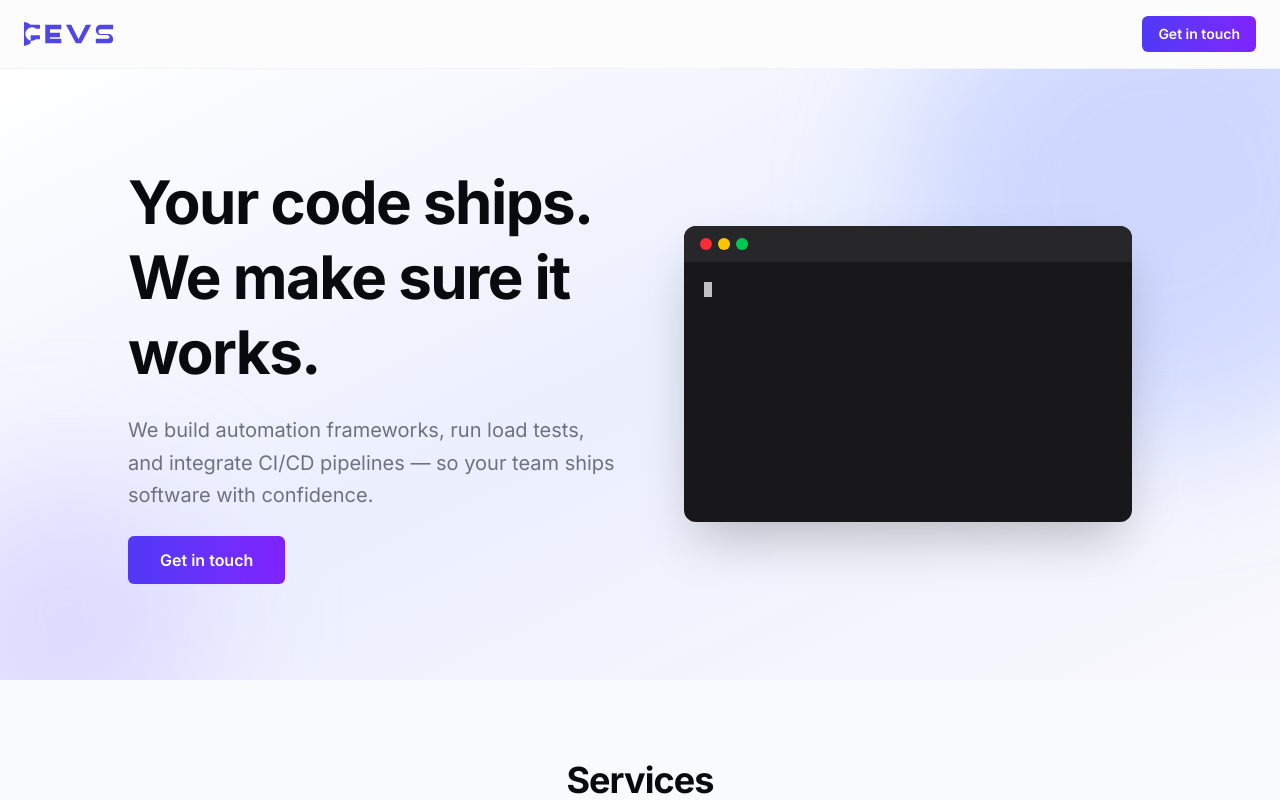
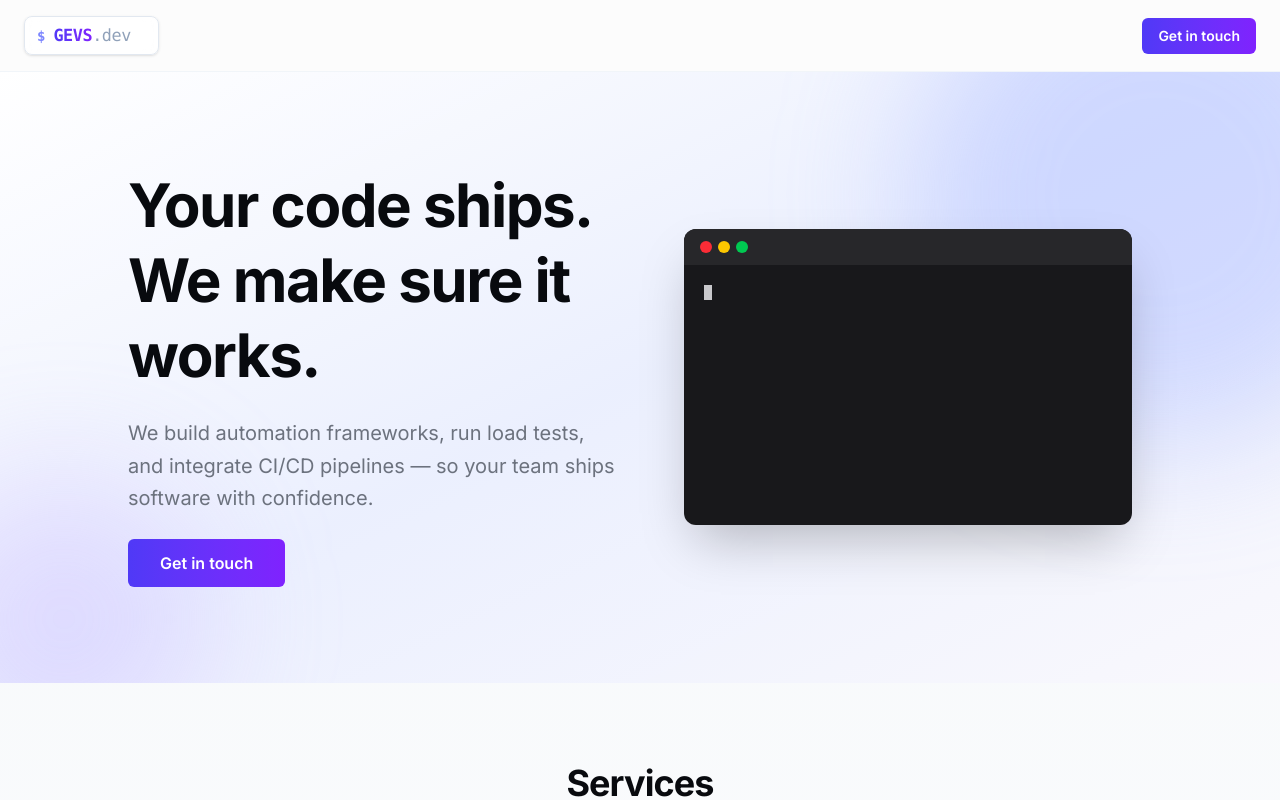
Before and after one commit to gevs-devs/gevs-devs-website, a Next.js app: page / in a window 1280 px wide. Shown: the top 800 px of the page. Built offline with nearby package versions, Linux system fonts and the light colour scheme.

Commit message:
feat: replace static SVG logo with animated terminal-style Logo component
Typing animation with blinking cursor, gradient text, and dark variant for footer.

```diff
--- a/components/layout/Footer.tsx
+++ b/components/layout/Footer.tsx
@@ -1,4 +1,5 @@
-// Server Component — NO 'use client'
+import Logo from '../ui/Logo'
+
 export default function Footer() {
   const year = new Date().getFullYear()
 
@@ -11,7 +12,7 @@ export default function Footer() {
         <div className="max-w-5xl mx-auto flex flex-col md:flex-row items-start md:items-center justify-between gap-8">
           {/* Brand */}
           <div className="flex flex-col gap-1.5">
-            <span className="text-white font-bold text-lg tracking-tight">GEVS</span>
+            <Logo variant="dark" />
             <span className="text-sm text-slate-400 italic">We test so your users don&apos;t have to.</span>
             <a
               href="mailto:info@gevs.dev"
--- a/components/layout/Navbar.tsx
+++ b/components/layout/Navbar.tsx
@@ -1,15 +1,10 @@
 // gevs-site/components/layout/Navbar.tsx
-// Server Component — NO 'use client'
+import Logo from '../ui/Logo'
+
 export default function Navbar() {
   return (
     <nav className="sticky top-0 z-50 bg-surface border-b border-slate-100 px-6 py-4 flex items-center justify-between">
-      <img
-        src="/logo.svg"
-        alt="GEVS"
-        width={120}
-        height={30}
-        className="h-8 w-auto"
-      />
+      <Logo />
       <a
         href="#contact"
         className="px-4 py-2 rounded-md bg-gradient-to-r from-indigo-600 to-violet-600 text-white text-sm font-semibold hover:opacity-90 transition-opacity"
--- /dev/null
+++ b/components/ui/Logo.tsx
@@ -0,0 +1,86 @@
+'use client'
+
+import { useEffect, useState, useRef } from 'react'
+
+const TEXT = 'GEVS'
+const DOMAIN = '.dev'
+const TYPING_SPEED = 90
+const BLINK_SPEED = 530
+const INITIAL_DELAY = 300
+
+export default function Logo({ variant = 'light' }: { variant?: 'light' | 'dark' }) {
+  const isDark = variant === 'dark'
+  const [displayed, setDisplayed] = useState('')
+  const [showCursor, setShowCursor] = useState(true)
+  const [doneTyping, setDoneTyping] = useState(false)
+  const [phase, setPhase] = useState<'waiting' | 'typing' | 'done'>('waiting')
+  const containerRef = useRef<HTMLSpanElement>(null)
+
+  useEffect(() => {
+    const timeout = setTimeout(() => setPhase('typing'), INITIAL_DELAY)
+    return () => clearTimeout(timeout)
+  }, [])
+
+  useEffect(() => {
+    if (phase !== 'typing') return
+    let i = 0
+    const full = TEXT + DOMAIN
+    const interval = setInterval(() => {
+      i++
+      if (i <= full.length) {
+        setDisplayed(full.slice(0, i))
+      } else {
+        clearInterval(interval)
+        setDoneTyping(true)
+        setPhase('done')
+      }
+    }, TYPING_SPEED)
+    return () => clearInterval(interval)
+  }, [phase])
+
+  useEffect(() => {
+    if (!doneTyping) return
+    const interval = setInterval(() => {
+      setShowCursor((v) => !v)
+    }, BLINK_SPEED)
+    return () => clearInterval(interval)
+  }, [doneTyping])
+
+  const gevsChars = displayed.slice(0, TEXT.length)
+  const domainChars = displayed.slice(TEXT.length)
+
+  return (
+    <span
+      ref={containerRef}
+      className="group inline-flex items-center gap-0 font-mono select-none cursor-default"
+      aria-label="GEVS.dev"
+    >
+      {/* Terminal window pill */}
+      <span className={`inline-flex items-center gap-2 rounded-lg border px-3 py-1.5 transition-shadow duration-300 group-hover:shadow-md ${
+        isDark
+          ? 'border-slate-700 bg-slate-800/80 backdrop-blur-sm shadow-sm shadow-indigo-500/10'
+          : 'border-slate-200 bg-white/80 backdrop-blur-sm shadow-sm'
+      }`}>
+        {/* Prompt symbol */}
+        <span className="text-indigo-400 text-sm font-semibold">$</span>
+
+        {/* Typed text */}
+        <span className="text-[1.05rem] tracking-tight font-bold">
+          <span className="bg-gradient-to-r from-indigo-600 to-violet-600 bg-clip-text text-transparent">
+            {gevsChars}
+          </span>
+          <span className={`font-medium ${isDark ? 'text-slate-500' : 'text-slate-400'}`}>
+            {domainChars}
+          </span>
+        </span>
+
+        {/* Cursor */}
+        <span
+          className={`inline-block w-[7px] h-[1.15rem] rounded-[1px] bg-gradient-to-b from-indigo-500 to-violet-500 translate-y-[1px] transition-opacity duration-75 ${
+            doneTyping && !showCursor ? 'opacity-0' : 'opacity-100'
+          }`}
+        />
+      </span>
+    </span>
+  )
+}
```
